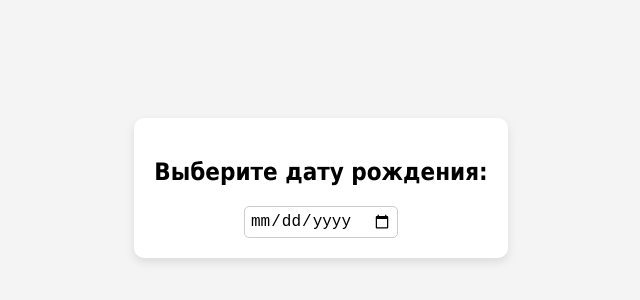
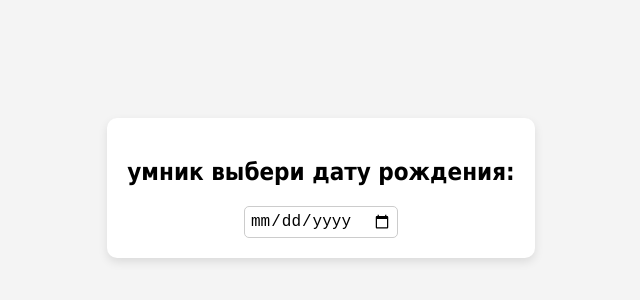
Before and after one commit to SDFSSSSS/megs_palletes, a plain HTML site: page index.html in a window 1280 px wide. Shown: the part 212-512 px from the top of the page, without its empty margins (319-959 px from the left). Drawn offline with Linux system fonts and the light colour scheme.

Commit message:
Update index.html

```diff
--- a/index.html
+++ b/index.html
@@ -48,7 +48,7 @@
 <body>
 
     <div class="container" id="inputContainer">
-        <h2>Выберите дату рождения:</h2>
+        <h2>умник выбери дату рождения:</h2>
         <input type="date" id="birthdate" onchange="generatePalette()">
     </div>
 
```
